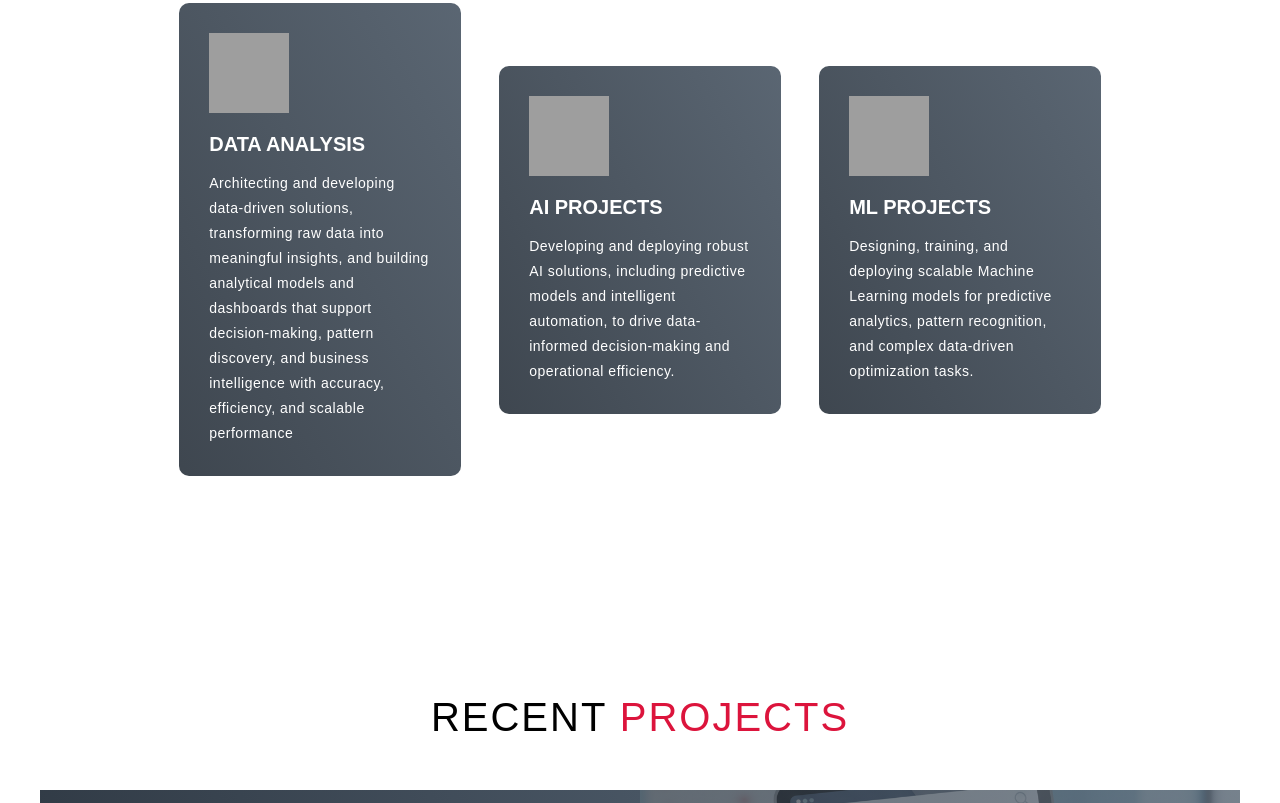
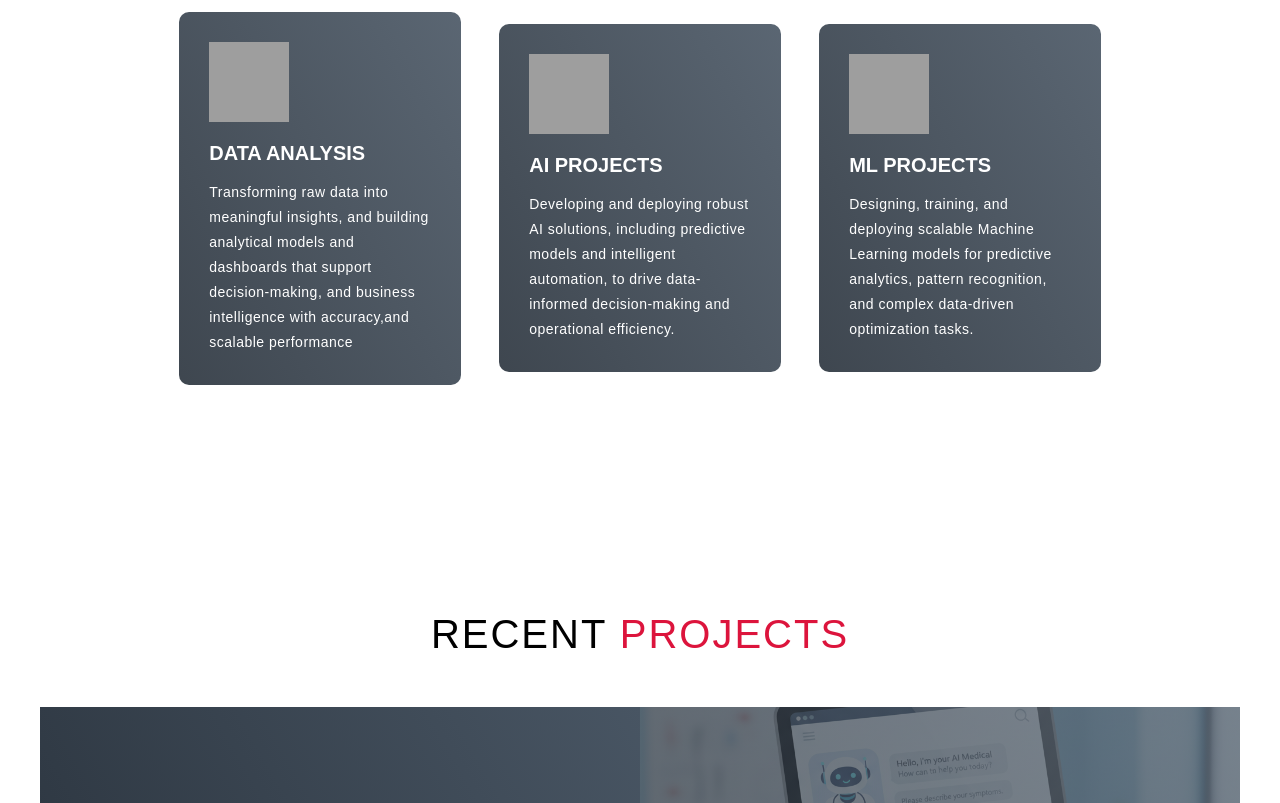
Before and after one commit to SALMAN-KHAN-TECH10/PORTFOLIO_WEBSITE, a plain HTML site: page index.html in a window 1280 px wide. Shown: the part 1088-1891 px from the top of the page. Drawn offline with Linux system fonts and the light colour scheme; grey boxes are pictures that could not be loaded.

Commit message:
Restore index.html to original state
Restored the original content of index.html after it was removed.

```diff
--- a/index.html
+++ b/index.html
@@ -50,7 +50,7 @@
                 <div class="service-item">
                     <div class="icon"><img width="100" height="100" src="https://img.icons8.com/bubbles/100/services.png" alt="services"></div>
                     <h2>DATA ANALYSIS</h2>
-                    <p>Architecting and developing data-driven solutions, transforming raw data into meaningful insights, and building analytical models and dashboards that support decision-making, pattern discovery, and business intelligence with accuracy, efficiency, and scalable performance</p>
+                    <p>Transforming raw data into meaningful insights, and building analytical models and dashboards that support decision-making, and business intelligence with accuracy,and scalable performance</p>
                 </div>
 
             <div class="service-item">
```
